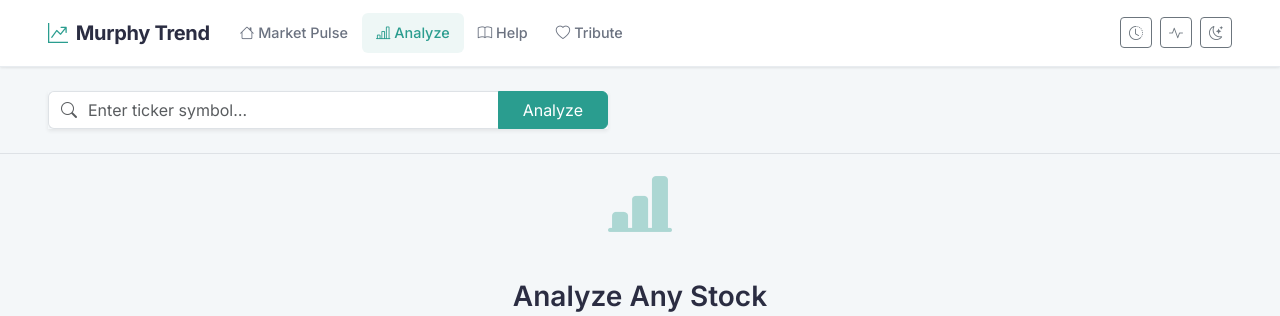
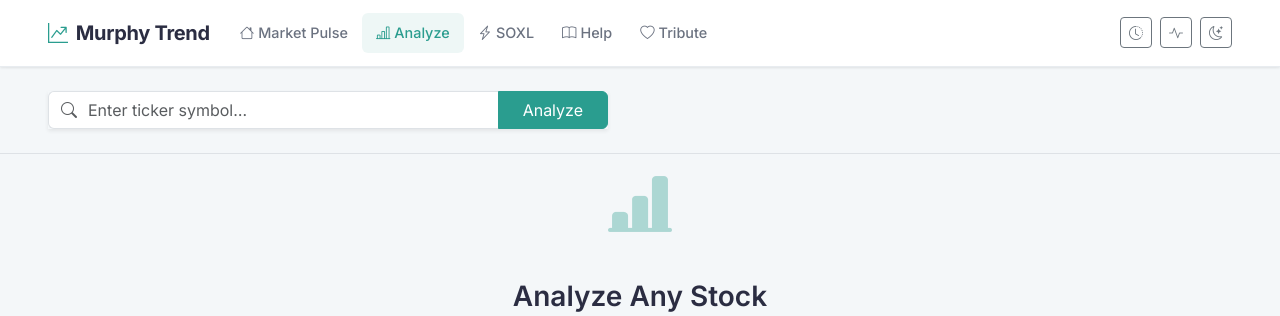
Before and after one commit to TW168/murphy-trend, a FastAPI app: page /analyze in a window 1280 px wide. Shown: the top 316 px of the page. Run offline with FastAPI, Linux system fonts and the light colour scheme; some libraries are stand-ins or nearby versions.

Commit message:
Fix SOXL yfinance MultiIndex columns and add nav tab

```diff
--- a/app/services/soxl.py
+++ b/app/services/soxl.py
@@ -44,6 +44,9 @@ def fetch_soxl_data() -> Tuple[pd.DataFrame, bool]:
         df = yf.download(SOXL_TICKER, period=f"{FETCH_LOOKBACK}d", auto_adjust=True, progress=False)
         if df.empty:
             raise RuntimeError("yfinance returned no data")
+        # Flatten MultiIndex columns when yfinance returns ticker-level frames.
+        if isinstance(df.columns, pd.MultiIndex):
+            df.columns = df.columns.get_level_values(0)
         # Ensure columns: Open, High, Low, Close, Volume
         df = df[["Open", "High", "Low", "Close", "Volume"]].dropna()
         _cache["df"] = df.copy()
--- a/app/templates/base.html
+++ b/app/templates/base.html
@@ -32,6 +32,11 @@
         <li class="nav-item">
           <a class="nav-link {% if request.url.path == '/analyze' %}active{% endif %}" href="/analyze">
             <i class="bi bi-bar-chart-line me-1"></i>Analyze
+          </a>
+        </li>
+        <li class="nav-item">
+          <a class="nav-link {% if request.url.path == '/soxl' %}active{% endif %}" href="/soxl">
+            <i class="bi bi-lightning-charge me-1"></i>SOXL
           </a>
         </li>
         <li class="nav-item">
```
